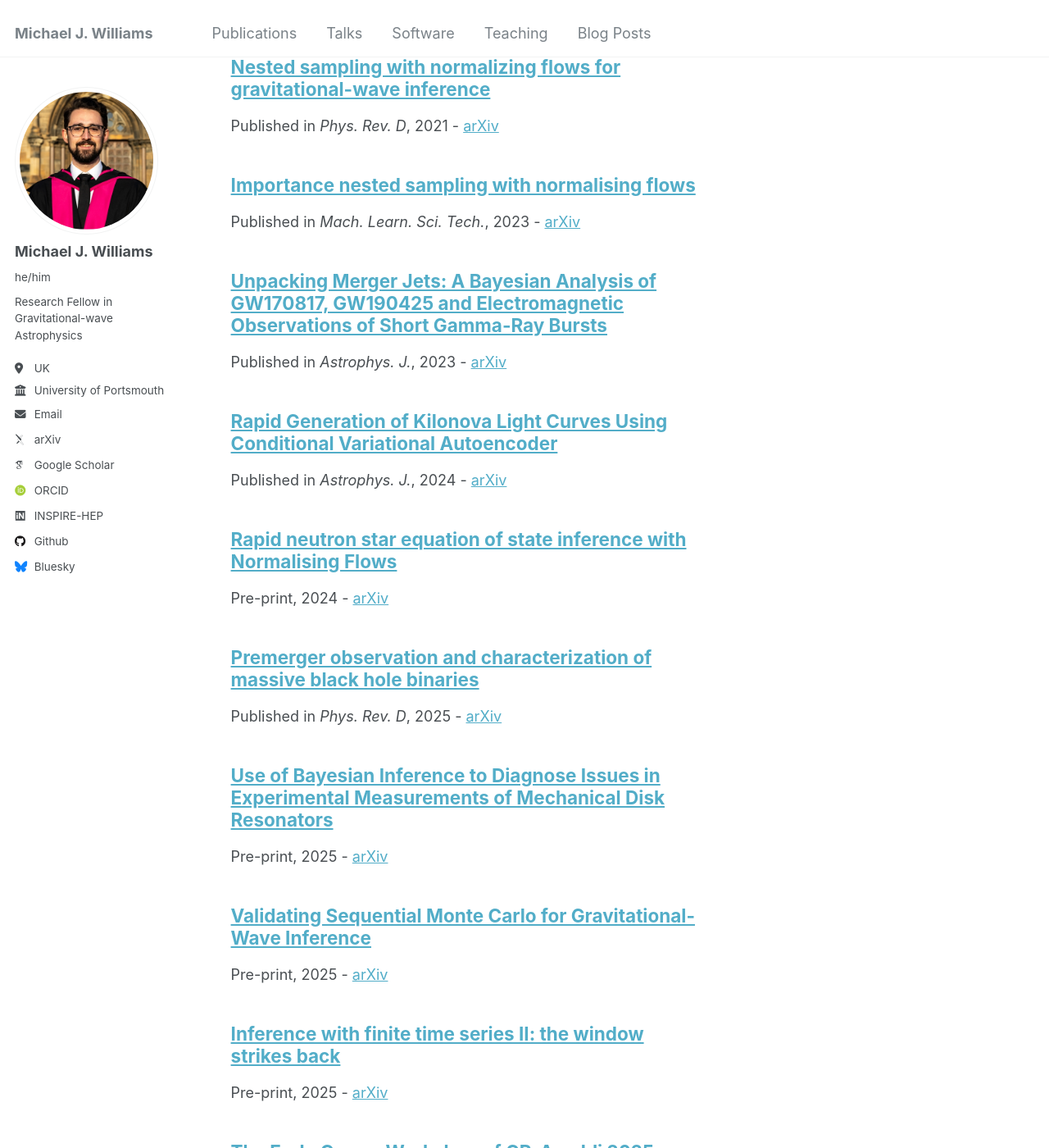
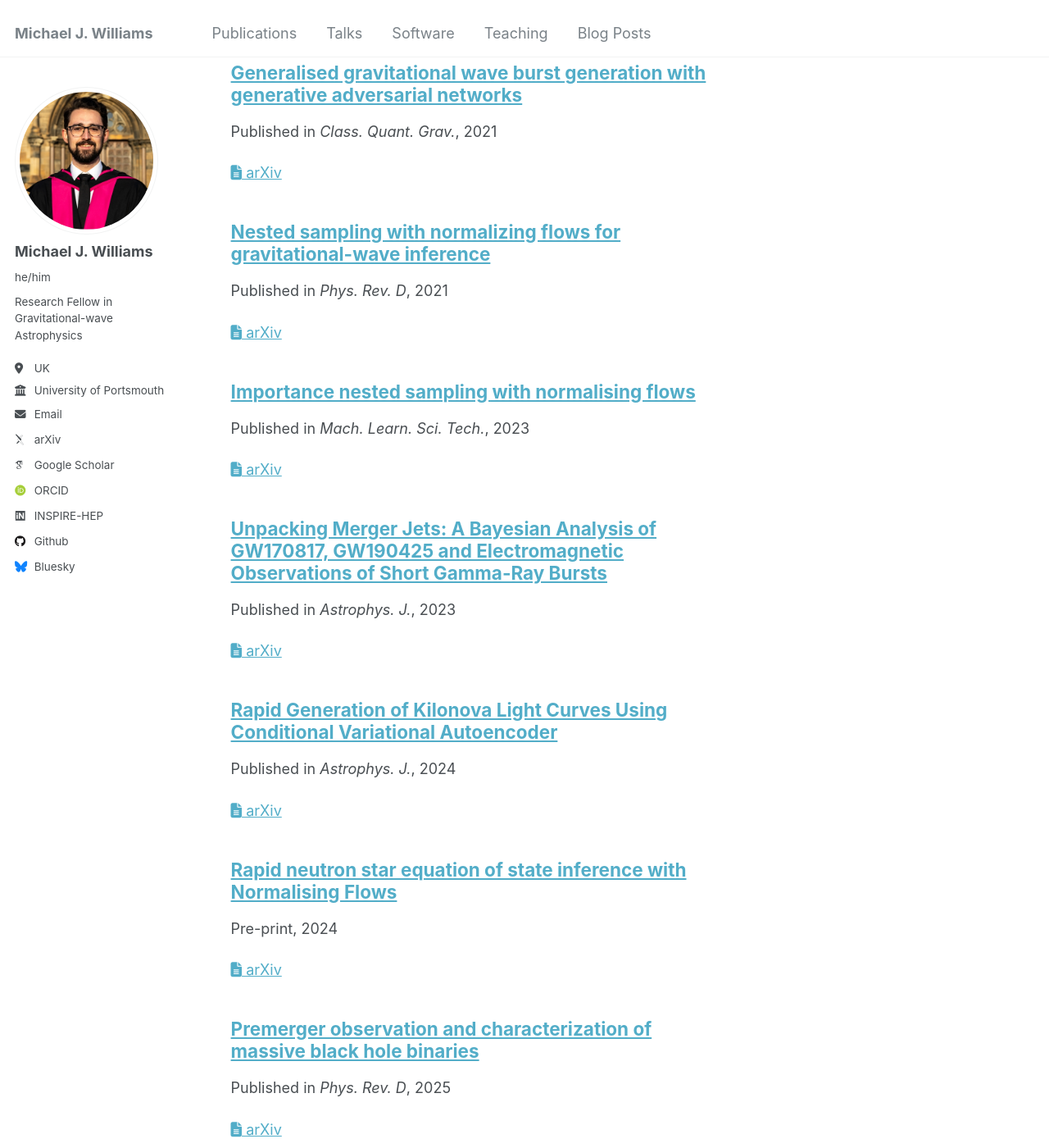
Before and after one commit to mj-will/mj-will.github.io, a Jekyll site: the page built from _pages/collection-archive.html, in a window 1280 px wide and 1400 px high, scrolled down 1022 px. Shown: the whole window at 82% size. Built offline with Jekyll 4.4.1, drawn with Linux system fonts in a browser that asks for light colours; some web fonts are replaced; some of the changed text lies outside the part shown.

Commit message:
tweak publications

```diff
--- a/_includes/archive-single.html
+++ b/_includes/archive-single.html
@@ -41,18 +41,20 @@
         {% if post.collection == 'teaching' %}
           <p> {{ post.type }}, <i>{{ post.venue }}</i>, {{ post.date | default: "1900-01-01" | date: "%Y" }} </p>
         {% elsif post.collection == 'publications' %}
-          {% if post.arxivurl and post.arxivurl != "" %}
-            {% if post.venue and post.venue != "" %}
-              <p>Published in <i>{{ post.venue }}</i>, {{ post.date | default: "1900-01-01" | date: "%Y" }} - <a href="{{ post.arxivurl }}">arXiv</a></p>
-            {% else %}
-              <p>Pre-print, {{ post.date | default: "1900-01-01" | date: "%Y" }} - <a href="{{ post.arxivurl }}">arXiv</a></p>
+          {% if post.venue and post.venue != "" %}
+            <p>Published in <i>{{ post.venue }}</i>, {{ post.date | default: "1900-01-01" | date: "%Y" }}</p>
+          {% else %}
+            <p>Pre-print, {{ post.date | default: "1900-01-01" | date: "%Y" }}</p>
+          {% endif %}
+          {% if post.arxivurl or post.paperurl %}
+            <p>
+            {% if post.arxivurl %}
+              <a href="{{ post.arxivurl }}"><i class="fas fa-file-alt" aria-hidden="true"></i> arXiv</a>
             {% endif %}
-          {% else %}
-            {% if post.venue and post.venue != "" %}
-              <p>Published in <i>{{ post.venue }}</i>, {{ post.date | default: "1900-01-01" | date: "%Y" }}</p>
-            {% else %}
-              <p>Pre-print, {{ post.date | default: "1900-01-01" | date: "%Y" }}</p>
+            {% if post.paperurl %}
+              {% if post.arxivurl %}| {% endif %}<a href="{{ post.paperurl }}"><i class="fas fa-file-pdf" aria-hidden="true"></i> Paper</a>
             {% endif %}
+            </p>
           {% endif %}
         {% elsif post.collection == 'software' %}
           {% if post.github_url or post.gitlab_url or post.pypi_url or post.conda_url or post.docs_url %}
```
Also changed, not shown: _layouts/single.html (+10 -2 lines).
